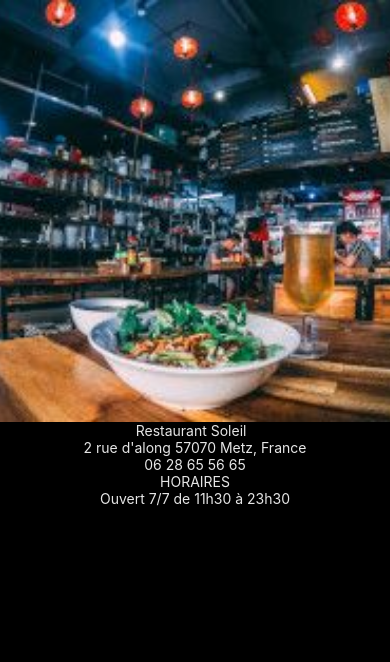
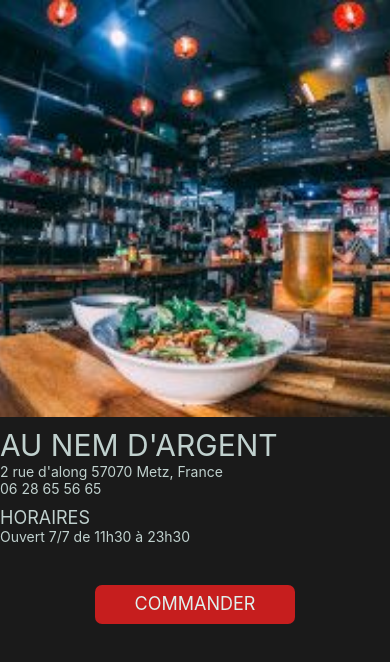
Before and after one commit to yaro972/menu-chooser, a React Native app: screen / in a window 390 px wide. Shown: the top 662 px of the page. Built offline with nearby package versions, Linux system fonts and the light colour scheme.

Commit message:
[Design] Add text form / button style

```diff
--- a/Views/home/HomeComponent.js
+++ b/Views/home/HomeComponent.js
@@ -1,33 +1,54 @@
 import React from 'react';
 import {
   View,
+  Image,
+  Button,
   Text,
-  Image,
-  ImageBackground,
+  TouchableOpacity,
 } from 'react-native';
+
 import styles from './home.style';
 
 export default class HomeComponent extends React.Component {
+  onCommand() {
+    console.log('On Command');
+  };
+
   render() {
     return (
+
         <View style={styles.container}>
           <View style={styles.containerImage}>
-            <Image source={require('../../assets/img/vietnam_restaurant_300.jpg')}
-                   style={styles.mainImage}/>
+            <Image
+                source={require(
+                    '../../assets/img/vietnam_restaurant_300.jpg')}
+                style={styles.mainImage}/>
           </View>
 
-        <View style={styles.containerTitre}>
-          <Text style={[styles.mainTitle]}>Restaurant Soleil  </Text>
-          <Text style={[styles.mainTitle]}>2 rue d'along 57070 Metz, France</Text>
-          <Text style={[styles.mainTitle]}>06 28 65 56 65</Text>
-          <Text style={[styles.mainTitle]}>HORAIRES</Text>
-          <Text style={[styles.mainTitle]}>Ouvert 7/7 de 11h30 à 23h30</Text>
+          <View style={styles.containerTitre}>
+            <Text style={[styles.mainTextTitleWhite, styles.h1Titre]}>Au nem
+              d'argent</Text>
+            <Text style={[styles.mainTextTitleWhite, styles.address]}>2 rue
+              d'along 57070 Metz, France</Text>
+            <Text style={[styles.mainTextTitleWhite, styles.address]}>06 28 65
+              56 65</Text>
+            <Text style={[
+              styles.mainTextTitleWhite,
+              styles.openTitle]}>HORAIRES</Text>
+            <Text style={[styles.mainTextTitleWhite]}>Ouvert 7/7 de 11h30 à
+              23h30</Text>
+
+            <View style={styles.buttonCommandContainer}>
+
+              <TouchableOpacity onPress={this.onCommand}
+                                style={styles.buttonCommand}
+                                activeOpacity={0.7}
+              >
+                <Text style={styles.textButtonCommand}>Commander</Text>
+              </TouchableOpacity>
+            </View>
+          </View>
         </View>
-        {/*<ImageBackground source={...}*/}
-        {/*                 style={{ width: '100%', height: '100%' }}>*/}
-        {/*  <Text>Inside</Text>*/}
-        {/*</ImageBackground>*/}
-      </View>
     );
   }
 }
--- a/Views/home/home.style.js
+++ b/Views/home/home.style.js
@@ -10,15 +10,45 @@ const styles = StyleSheet.create({
   },
   containerTitre: {
     flex: 1,
-    backgroundColor: '#000000',
-    alignItems: 'center',
+    backgroundColor: '#1a1a1a',
+    paddingTop: 10,
   },
   mainImage: {
     height: '100%',
     width: '100%',
   },
-  mainTitle: {
-    color: '#e5e5e5',
+  mainTextTitleWhite: {
+    color: '#c0d1ce',
+  },
+  h1Titre: {
+    fontSize: 30,
+    textTransform: 'uppercase',
+  },
+  address: {
+    fontSize: 14,
+  },
+  openTitle: {
+    marginTop: 10,
+    fontSize: 18,
+  },
+  buttonCommandContainer: {
+//    flex: 1,
+    marginTop: 40,
+    alignItems: 'center',
+  },
+  buttonCommand: {
+    backgroundColor: '#c61e1e',
+    paddingTop: 8,
+    paddingBottom: 10,
+    paddingLeft: 40,
+    paddingRight: 40,
+    textAlign: 'center',
+    borderRadius: 7,
+  },
+  textButtonCommand: {
+    color: '#dff0ed',
+    fontSize: 18,
+    textTransform: 'uppercase',
   },
 });
 
--- a/package.json
+++ b/package.json
@@ -9,10 +9,14 @@
   },
   "dependencies": {
     "expo": "^34.0.1",
+    "native-base": "^2.13.5",
     "react": "16.8.3",
     "react-dom": "^16.8.6",
     "react-native": "https://github.com/expo/react-native/archive/sdk-34.0.0.tar.gz",
-    "react-native-web": "^0.11.4"
+    "react-native-web": "^0.11.4",
+    "mem": ">=4.0.0",
+    "ws": ">=3.3.1",
+    "braces": ">=2.3.1"
   },
   "devDependencies": {
     "babel-preset-expo": "^6.0.0"
```
Also changed, not shown: .expo-shared/assets.json, 1 other file (tests, documents, lock files or other folders).
